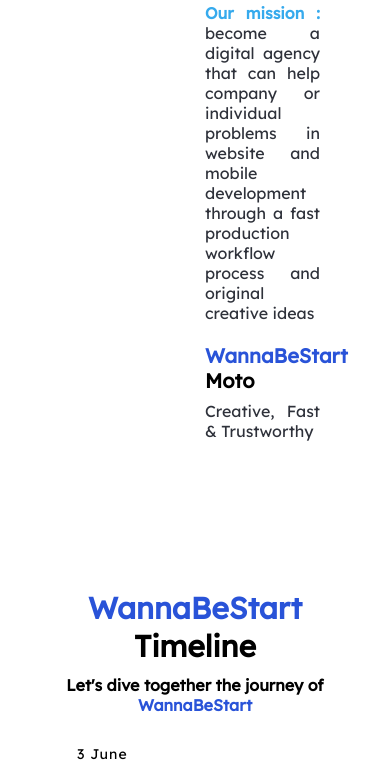
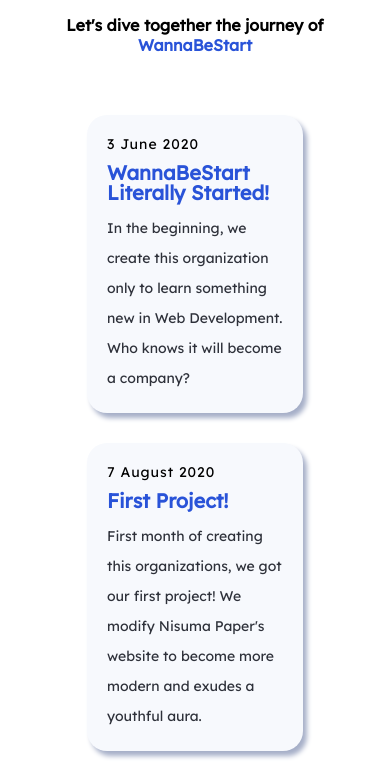
Before and after one commit to gerysantoso03/wannabestart-website, a Vue app: page /about-us in a window 390 px wide. Shown: the part 972-1735 px from the top of the page. Built offline with nearby package versions, Linux system fonts and the light colour scheme; a web font is replaced by a local one.

Commit message:
Responsive about us page

```diff
--- a/src/components/aboutUs/HeroAbout.vue
+++ b/src/components/aboutUs/HeroAbout.vue
@@ -88,4 +88,31 @@
     }
   }
 }
+
+/* Media query - Tablet style */
+
+@media (min-width: $tablet-width) and (max-width: $dekstop-width) {
+  .hero-about-wrapper {
+    .about-image {
+      display: none;
+    }
+
+    .about-desc {
+      width: 100%;
+    }
+  }
+}
+
+/* Media query - Mobile styles */
+@media (max-width: $tablet-width) {
+  .hero-about-wrapper {
+    .about-image {
+      display: none;
+    }
+
+    .about-desc {
+      width: 100%;
+    }
+  }
+}
 </style>
--- a/src/components/aboutUs/Timeline.vue
+++ b/src/components/aboutUs/Timeline.vue
@@ -108,9 +108,7 @@
   font-size: 1.4rem;
   font-weight: 300;
   margin-bottom: 1rem;
-  position: absolute;
   letter-spacing: 1px;
-  top: -3rem;
 }
 
 .timeline-display {
@@ -122,6 +120,38 @@
   padding: 5rem 0;
 }
 
+.timeline-wrapper {
+  width: 80%;
+  max-width: 80rem;
+  margin: 0 auto;
+  position: relative;
+
+  li {
+    cursor: pointer;
+    position: relative;
+    border-radius: 2rem;
+    padding: 2rem;
+    background-color: $light-gray;
+    margin-bottom: 3rem;
+    -webkit-box-shadow: 4px 5px 5px 0px rgba(166, 175, 200, 1);
+    -moz-box-shadow: 4px 5px 5px 0px rgba(166, 175, 200, 1);
+    box-shadow: 4px 5px 5px 0px rgba(166, 175, 200, 1);
+  }
+  li:last-child {
+    margin-bottom: 0;
+  }
+}
+
+/* Media query - Table styles */
+@media (min-width: $tablet-width) {
+  .timeline-card-date {
+    font-size: 1.4rem;
+    font-weight: 300;
+    margin-bottom: 1rem;
+    position: absolute;
+    letter-spacing: 1px;
+    top: -3rem;
+  }
   .timeline-wrapper {
     width: 80%;
     max-width: 80rem;
@@ -164,10 +194,6 @@
       }
     }
 
-  li:last-child {
-    margin-bottom: 0;
-  }
-
     li:nth-child(odd) {
       float: left;
       clear: right;
@@ -196,4 +222,5 @@
       }
     }
   }
+}
 </style>
```
Lines whose indentation alone changed are shown as unchanged.
